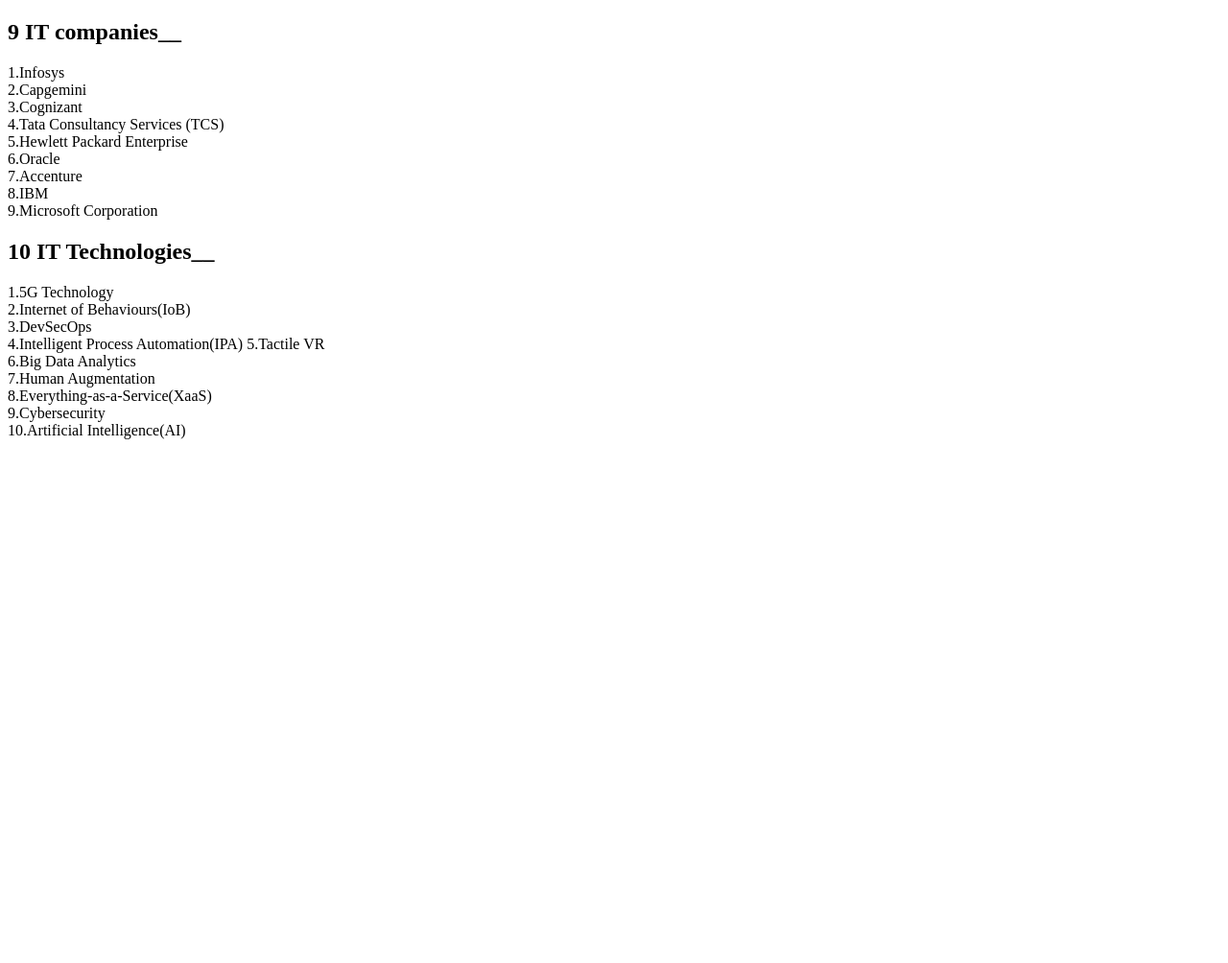
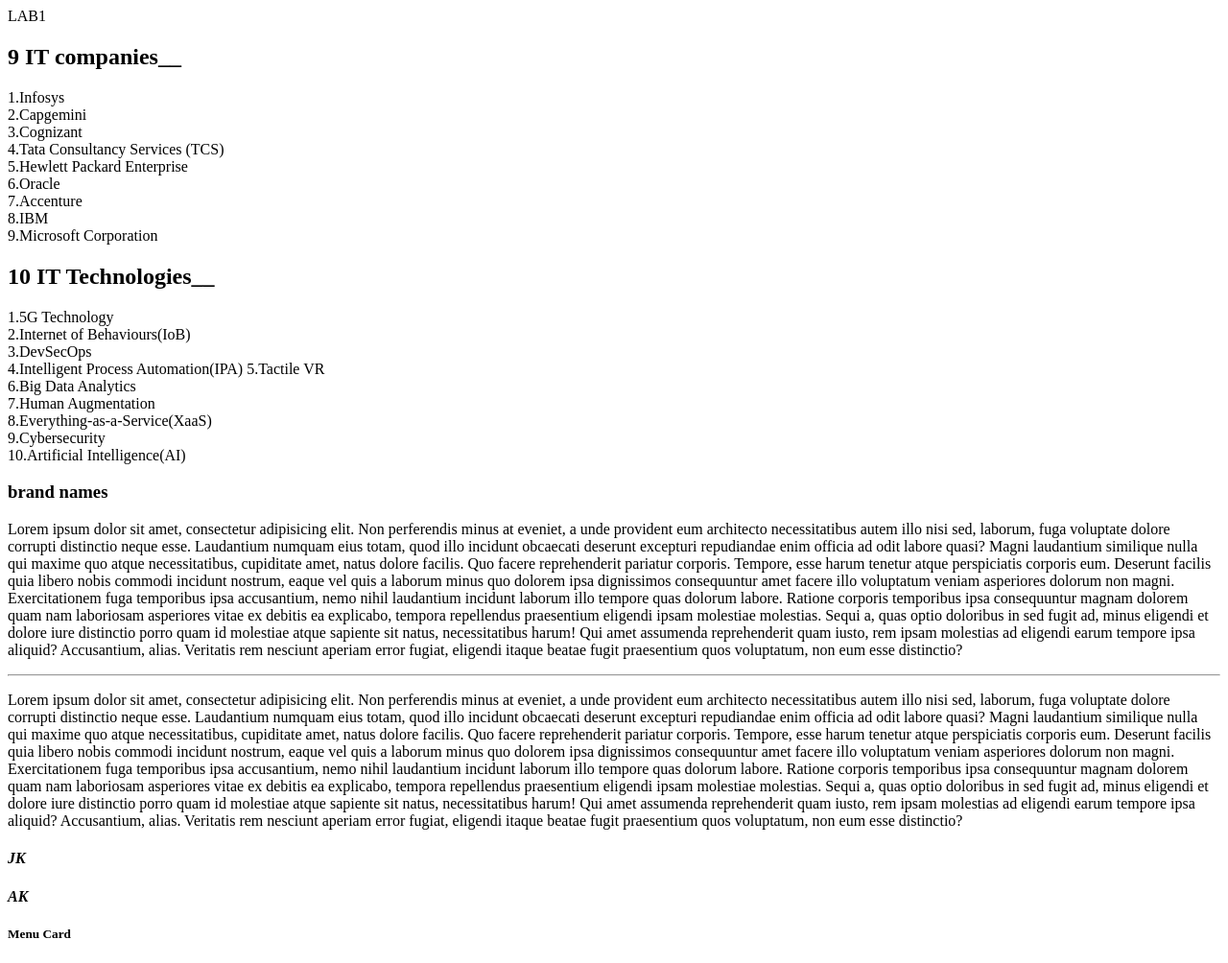
Before and after one commit to khanjawwadjk/HTML-PDAC, a plain HTML site: page HTML/lab1.html in a window 1280 px wide. Shown: the whole page at 96% size. Before the commit the page ends 800 px from the top, so only its background shows below. Drawn offline with Linux system fonts and the light colour scheme.

Commit message:
Update lab1.html

```diff
--- a/HTML/lab1.html
+++ b/HTML/lab1.html
@@ -1,25 +1,81 @@
 <!DOCTYPE html>
 <html>
   <head>
-        <meta charset="utf-8">
-        <title>
-            LAB1
-        </title>
+    <meta charset="utf-8" />
+    <titl0e>LAB1</title>
   </head>
   <body>
     <h2>9 IT companies__</h2>
 
-<p>1.Infosys<br>2.Capgemini<br>3.Cognizant<br>4.Tata Consultancy Services (TCS)<br>5.Hewlett Packard Enterprise<br>6.Oracle<br>7.Accenture<br>8.IBM<br>9.Microsoft Corporation</p>
+    <p>
+      1.Infosys<br />2.Capgemini<br />3.Cognizant<br />4.Tata Consultancy
+      Services (TCS)<br />5.Hewlett Packard Enterprise<br />6.Oracle<br />7.Accenture<br />8.IBM<br />9.Microsoft
+      Corporation
+    </p>
 
     <h2>10 IT Technologies__</h2>
     <p>
-    1.5G Technology<br>2.Internet of Behaviours(IoB)<br>3.DevSecOps<br>4.Intelligent Process Automation(IPA)
-5.Tactile VR<br>
-6.Big Data Analytics<br>
-7.Human Augmentation<br>
-8.Everything-as-a-Service(XaaS)<br>
-9.Cybersecurity<br>
-10.Artificial Intelligence(AI)<br>
+      1.5G Technology<br />2.Internet of Behaviours(IoB)<br />3.DevSecOps<br />4.Intelligent
+      Process Automation(IPA) 5.Tactile VR<br />
+      6.Big Data Analytics<br />
+      7.Human Augmentation<br />
+      8.Everything-as-a-Service(XaaS)<br />
+      9.Cybersecurity<br />
+      10.Artificial Intelligence(AI)<br />
     </p>
+
+    <h3>brand names</h3>
+    <p>
+      Lorem ipsum dolor sit amet, consectetur adipisicing elit. Non perferendis
+      minus at eveniet, a unde provident eum architecto necessitatibus autem
+      illo nisi sed, laborum, fuga voluptate dolore corrupti distinctio neque
+      esse. Laudantium numquam eius totam, quod illo incidunt obcaecati deserunt
+      excepturi repudiandae enim officia ad odit labore quasi? Magni laudantium
+      similique nulla qui maxime quo atque necessitatibus, cupiditate amet,
+      natus dolore facilis. Quo facere reprehenderit pariatur corporis. Tempore,
+      esse harum tenetur atque perspiciatis corporis eum. Deserunt facilis quia
+      libero nobis commodi incidunt nostrum, eaque vel quis a laborum minus quo
+      dolorem ipsa dignissimos consequuntur amet facere illo voluptatum veniam
+      asperiores dolorum non magni. Exercitationem fuga temporibus ipsa
+      accusantium, nemo nihil laudantium incidunt laborum illo tempore quas
+      dolorum labore. Ratione corporis temporibus ipsa consequuntur magnam
+      dolorem quam nam laboriosam asperiores vitae ex debitis ea explicabo,
+      tempora repellendus praesentium eligendi ipsam molestiae molestias. Sequi
+      a, quas optio doloribus in sed fugit ad, minus eligendi et dolore iure
+      distinctio porro quam id molestiae atque sapiente sit natus,
+      necessitatibus harum! Qui amet assumenda reprehenderit quam iusto, rem
+      ipsam molestias ad eligendi earum tempore ipsa aliquid? Accusantium,
+      alias. Veritatis rem nesciunt aperiam error fugiat, eligendi itaque beatae
+      fugit praesentium quos voluptatum, non eum esse distinctio?
+    </p><hr>
+    <p>
+        Lorem ipsum dolor sit amet, consectetur adipisicing elit. Non perferendis
+        minus at eveniet, a unde provident eum architecto necessitatibus autem
+        illo nisi sed, laborum, fuga voluptate dolore corrupti distinctio neque
+        esse. Laudantium numquam eius totam, quod illo incidunt obcaecati deserunt
+        excepturi repudiandae enim officia ad odit labore quasi? Magni laudantium
+        similique nulla qui maxime quo atque necessitatibus, cupiditate amet,
+        natus dolore facilis. Quo facere reprehenderit pariatur corporis. Tempore,
+        esse harum tenetur atque perspiciatis corporis eum. Deserunt facilis quia
+        libero nobis commodi incidunt nostrum, eaque vel quis a laborum minus quo
+        dolorem ipsa dignissimos consequuntur amet facere illo voluptatum veniam
+        asperiores dolorum non magni. Exercitationem fuga temporibus ipsa
+        accusantium, nemo nihil laudantium incidunt laborum illo tempore quas
+        dolorum labore. Ratione corporis temporibus ipsa consequuntur magnam
+        dolorem quam nam laboriosam asperiores vitae ex debitis ea explicabo,
+        tempora repellendus praesentium eligendi ipsam molestiae molestias. Sequi
+        a, quas optio doloribus in sed fugit ad, minus eligendi et dolore iure
+        distinctio porro quam id molestiae atque sapiente sit natus,
+        necessitatibus harum! Qui amet assumenda reprehenderit quam iusto, rem
+        ipsam molestias ad eligendi earum tempore ipsa aliquid? Accusantium,
+        alias. Veritatis rem nesciunt aperiam error fugiat, eligendi itaque beatae
+        fugit praesentium quos voluptatum, non eum esse distinctio?
+      </p>
+      <h4><b><i>JK</i></b></h4>
+      <h4><b><i>AK</i></b> </h4>
+      <h5>Menu Card</h5>
+      <l> </l>
+
+
   </body>
 </html>
```
Lines whose indentation alone changed are shown as unchanged.
